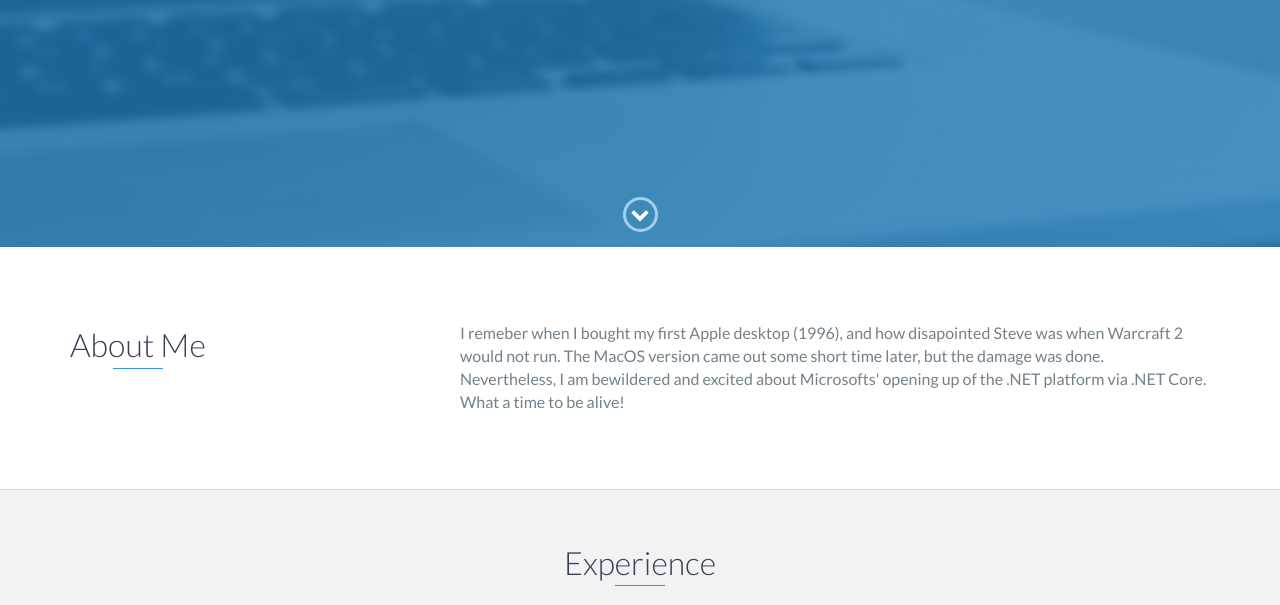
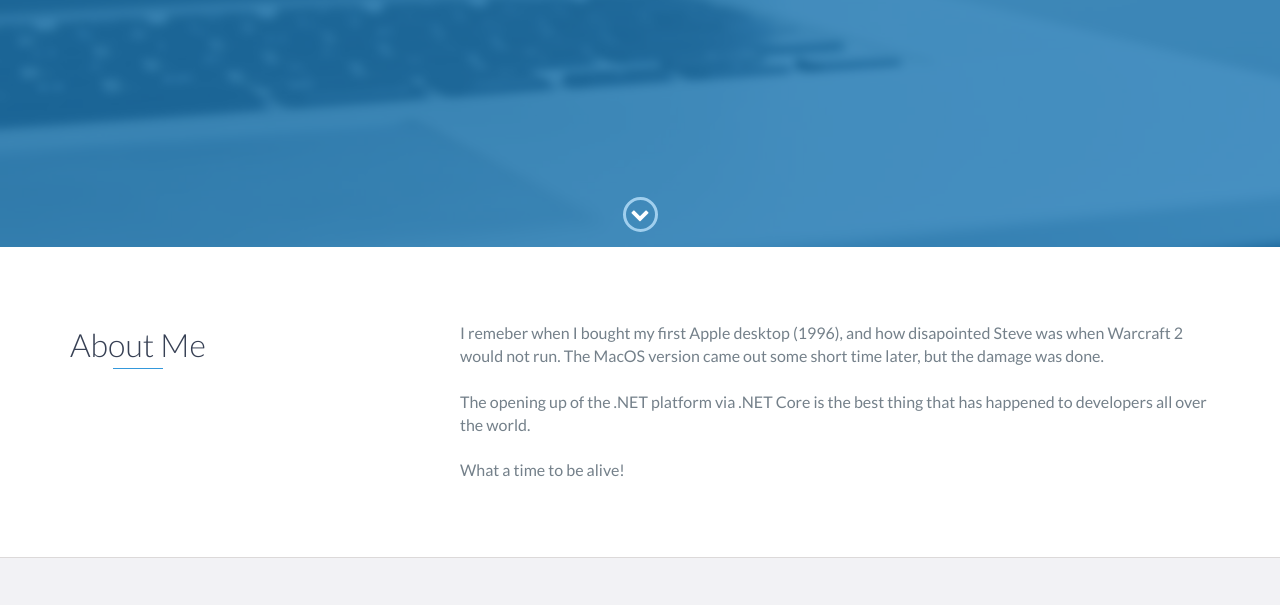
Before and after one commit to mnesler/mnesler.github.io, a website: page index.html in a window 1280 px wide. Shown: the part 450-1055 px from the top of the page. Drawn offline with nearby package versions, Linux system fonts and the light colour scheme.

Commit message:
about me updated

```diff
--- a/index.html
+++ b/index.html
@@ -73,7 +73,10 @@
                 <div class="col-md-8">
                     <p>I remeber when I bought my first Apple desktop (1996), and how disapointed Steve was when Warcraft 2 would not run.
                     The MacOS version came out some short time later, but the damage was done.</p>
-                    <p>Nevertheless, I am bewildered and excited about Microsofts' opening up of the .NET platform via .NET Core.</p>
+                    </br>
+
+                    <p>The opening up of the .NET platform via .NET Core is the best thing that has happened to developers all over the world.</p>
+                    </br>
                     <p>What a time to be alive!</p>
                 </div>
             </div>
```
